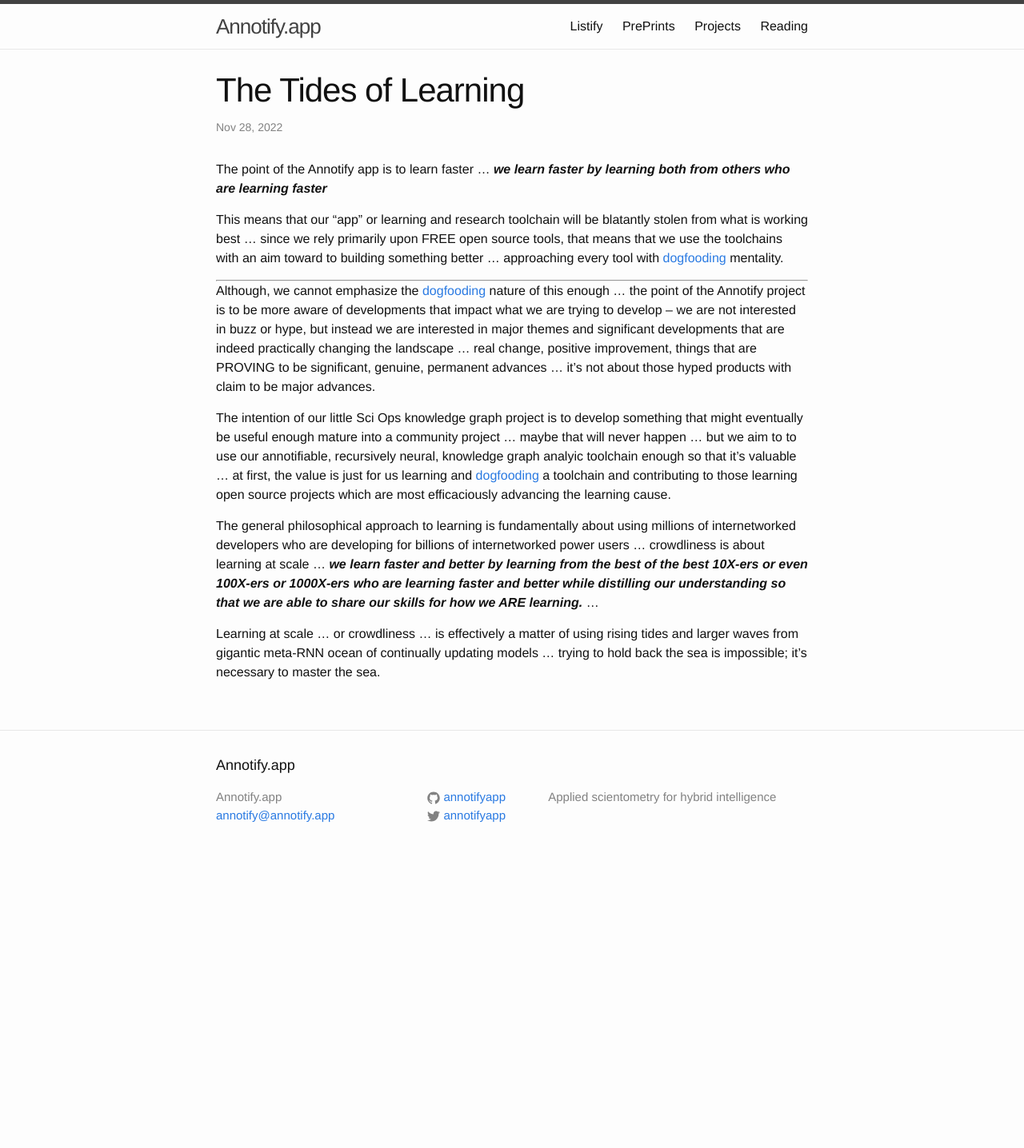
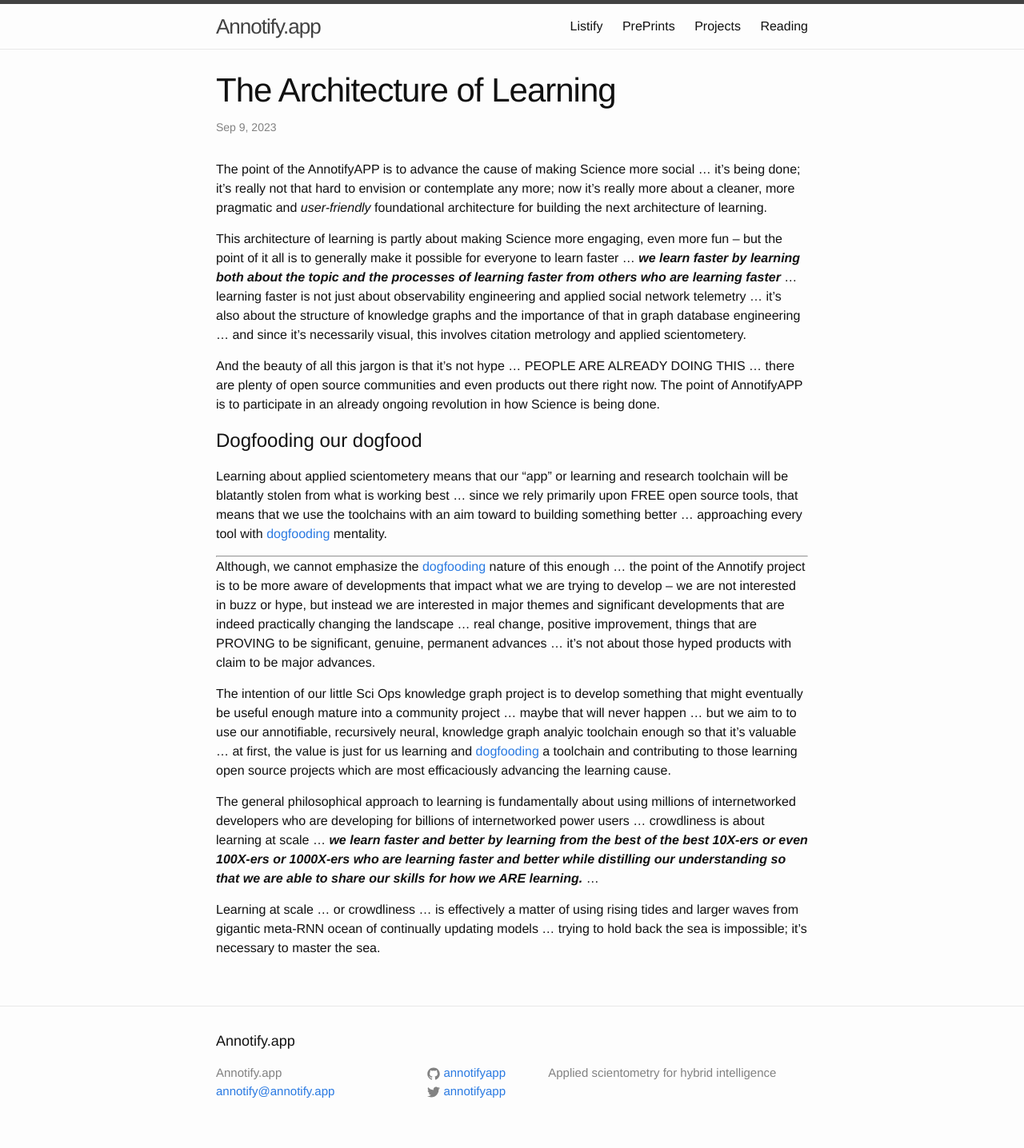
Before and after one commit to annotifyapp/annotifyapp.github.io, a Jekyll site: the page built from _posts/2023-09-09-annotify-app.md, in a window 1280 px wide. Shown: the whole page at 80% size. Built offline with Jekyll 4.4.1, drawn with Linux system fonts in a browser that asks for light colours; before the commit the page ends 1091 px from its top, so only the background shows below that.

Commit message:
dogfooding the architecture

```diff
--- a/_posts/2022-11-28-annotify-app.md
+++ b/_posts/2023-09-09-annotify-app.md
@@ -1,14 +1,20 @@
 ---
 layout: post
-title:  "The Tides of Learning"
-date:   2022-11-28 4:30:00
+title:  "The Architecture of Learning"
+date:   2023-09-09 4:30:00
 categories: architecture
 ---
 
 
-The point of the Annotify app is to learn faster ... ***we learn faster by learning both from others who are learning faster***
+The point of the AnnotifyAPP is to advance the cause of making Science more social ... it's being done; it's really not that hard to envision or contemplate any more; now it's really more about a cleaner, more pragmatic and *user-friendly* foundational architecture for building the next architecture of learning.
 
-This means that our "app" or learning and research toolchain will be blatantly stolen from what is working best ... since we rely primarily upon FREE open source tools, that means that we use the toolchains with an aim toward to building something better ... approaching every tool with [dogfooding](https://en.wikipedia.org/wiki/Eating_your_own_dog_food) mentality.
+This architecture of learning is partly about making Science more engaging, even more fun -- but the point of it all is to generally make it possible for everyone to learn faster ... ***we learn faster by learning both about the topic and the processes of learning faster from others who are learning faster*** ... learning faster is not just about observability engineering and applied social network telemetry ... it's also about the structure of knowledge graphs and the importance of that in graph database engineering ... and since it's necessarily visual, this involves citation metrology and applied scientometery.
+
+And the beauty of all this jargon is that it's not hype ... PEOPLE ARE ALREADY DOING THIS ... there are plenty of open source communities and even products out there right now.  The point of AnnotifyAPP is to participate in an already ongoing revolution in how Science is being done.
+
+# Dogfooding our dogfood
+
+Learning about applied scientometery means that our "app" or learning and research toolchain will be blatantly stolen from what is working best ... since we rely primarily upon FREE open source tools, that means that we use the toolchains with an aim toward to building something better ... approaching every tool with [dogfooding](https://en.wikipedia.org/wiki/Eating_your_own_dog_food) mentality.
 
 ----------------------------
 
```
